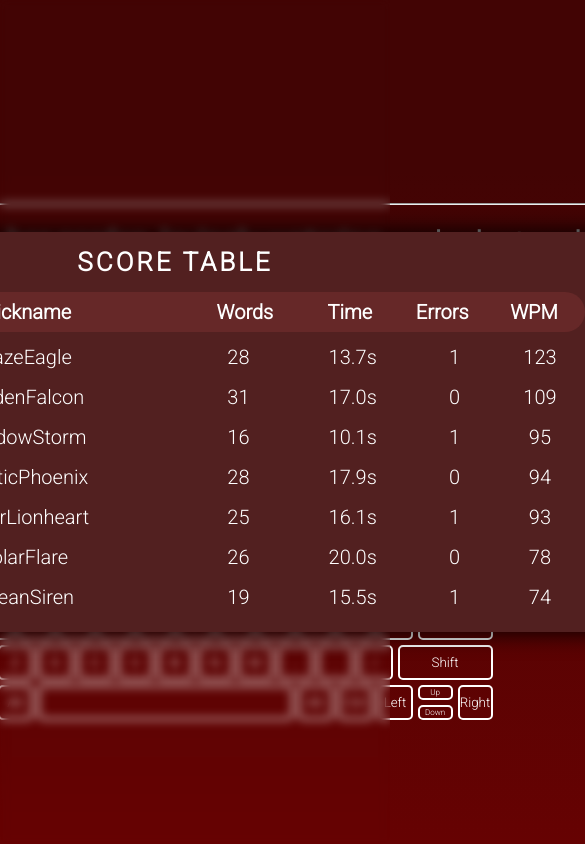
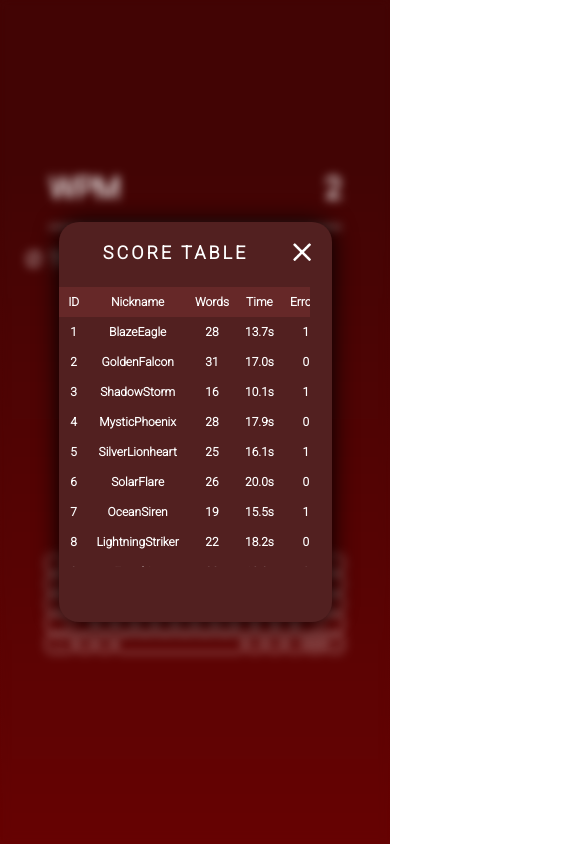
Before and after one commit to roslaniecdominik/TypingApp, a plain HTML site: page index.html in a window 390 px wide. Both pictures are taken after a click on the element "Score table". Shown: the top 844 px of the page, 585 px wide, since content can reach past the window. Drawn offline with nearby package versions, Linux system fonts and the light colour scheme.

Commit message:
responsiveness

```diff
--- a/index.html
+++ b/index.html
@@ -95,17 +95,17 @@
     <div class="ScoreTable-window-container">
       <img id="close-ScoreTable" src="x-icon.png">
       <p class="ScoreTable-title">SCORE TABLE</p>
-      <div class="titleColor">
-        <p style="width: 87px">ID</p>
-        <p style="width: 350px">Nickname</p>
-        <p style="width: 87px">Words</p>
-        <p style="width: 123px">Time</p>
-        <p style="width: 62px">Errors</p>
-        <p style="width: 112px">&nbsp&nbspWPM</p>
-      </div>
       <div class="table">
         <table>
           <thead>
+            <tr>
+              <th>ID</th>
+              <th>Nickname</th>
+              <th>Words</th>
+              <th>Time</th>
+              <th>Errors</th>
+              <th>WPM</th>
+            </tr>
           </thead>
           <tbody>
           </tbody>
--- a/script.js
+++ b/script.js
@@ -31,12 +31,14 @@ const WPMscore = document.createElement("span");
 
 const unshowingButton = ["f5", "escape", "audiovolumemute", "audiovolumeup", "audiovolumedown", "tab", "capslock","shift", "control", "alt", "altgraph", "meta", "enter", "arrowup", "arrowright", "arrowdown", "arrowleft"];
 
-const Text = ["The quick brown fox jumps over the lazy dog",
-"The cat purrs contentedly as it curls up on the windowsill, basking in the warmth of the afternoon sun",
-"With a gentle breeze blowing through the trees, the park is the perfect spot for a leisurely picnic",
-"Jack eagerly opens the envelope to find an invitation to his best friend's birthday party",
-"The stars twinkle in the night sky, creating a sense of wonder and awe in the hearts of onlookers",
-"Emily carefully tends to her garden, lovingly watering each plant and watching them grow with pride"];
+// const Text = ["The quick brown fox jumps over the lazy dog",
+// "The cat purrs contentedly as it curls up on the windowsill, basking in the warmth of the afternoon sun",
+// "With a gentle breeze blowing through the trees, the park is the perfect spot for a leisurely picnic",
+// "Jack eagerly opens the envelope to find an invitation to his best friend's birthday party",
+// "The stars twinkle in the night sky, creating a sense of wonder and awe in the hearts of onlookers",
+// "Emily carefully tends to her garden, lovingly watering each plant and watching them grow with pride"];
+
+const Text = ["The quick"]
 
 let userText = "";
 let startTime;
@@ -53,6 +55,7 @@ let Yend;
 let errorsCount = 0
 let myChart;
 let playerDataScoreTable;
+let newRowHTML;
 
 function generateOriginalText(Text) {
   const textIndex = Math.floor(Math.random() * Text.length);
@@ -207,10 +210,10 @@ function saveScore() {
   if (!sendScoreBox.style.display || sendScoreBox.style.display === "none") {
     sendScoreBox.style.display = "flex";
     setTimeout(() => {
-      sendScoreBox.style.top = "560px"
+      sendScoreBox.style.top = "calc(50% + 200px)"
     }, 10)
   } else {
-    sendScoreBox.style.top = "510px"
+    sendScoreBox.style.top = "calc(50% + 150px)"
     setTimeout(() => {
       sendScoreBox.style.display = "none"
     }, 150)
@@ -227,7 +230,7 @@ function sendScore() {
     playerDataScoreTable = [nickNameInput.value, sourceText.length, titleTime.innerText, titleErrors.innerText, titleWPM.innerText];
     dataScoreTable();
 
-    sendScoreBox.style.top = "510px"
+    sendScoreBox.style.top = "calc(50% + 150px)"
     setTimeout(() => {
       sendScoreBox.style.display = "none";
       sendInfo.style.display = "flex";
@@ -235,20 +238,17 @@ function sendScore() {
     }, 200)
 
     setTimeout(() => {
-      sendInfo.style.top = "560px"
+      sendInfo.style.top = "calc(50% + 200px)"
     }, 500)
 
     setTimeout(() => {
-      sendInfo.style.top = "510px"
+      sendInfo.style.top = "calc(50% + 150px)"
       setTimeout(() => {
         sendInfo.style.display = "none";
       }, 200)
     }, 5000)
   }
 }
-
-saveScoreButton.addEventListener("click", saveScore)
-sendScoreButton.addEventListener("click", sendScore)
 
 function closeChartPopUp() {
   resultWindow.classList.remove("slide-in");
@@ -285,11 +285,12 @@ function dataScoreTable() {
       const dataToScoreTable = rows.map(element => element.split(','));
 
       if (playerDataScoreTable) {
-        // thead.removeChild(thead.lastElementChild)
-        if (thead.lastElementChild) {
+
+        if (newRowHTML) {
+          console.log(thead.lastElementChild)
           thead.removeChild(thead.lastElementChild)
         }
-        const newRowHTML = `
+        newRowHTML = `
         <tr>
             <th>`+0+`</th>
             <th>`+playerDataScoreTable[0]+`</th>
@@ -299,6 +300,7 @@ function dataScoreTable() {
             <th>`+playerDataScoreTable[4]+`</th>
         </tr>
         `;
+        thead.style.background = "linear-gradient(180deg, rgba(102, 40, 40, 1) 50%, rgba(82, 32, 32, 1) 50%)"
         thead.insertAdjacentHTML('beforeend', newRowHTML)
       } else {
         for (let i = 0; i < dataToScoreTable.length; i++) {
@@ -470,15 +472,16 @@ function closeScoreTable() {
 
 };
 
+
 generateOriginalText(Text);
-
-refreshButton.addEventListener("click", refreshingButton)
+saveScoreButton.addEventListener("click", saveScore);
+sendScoreButton.addEventListener("click", sendScore);
+refreshButton.addEventListener("click", refreshingButton);
 
 dataScoreTable()
 
-scoreTableButton.addEventListener("click", openScoreTable)
-
-closeScoreTableButton.addEventListener("click", closeScoreTable)
+scoreTableButton.addEventListener("click", openScoreTable);
+closeScoreTableButton.addEventListener("click", closeScoreTable);
 
 buttonToCloseChartPopUp.addEventListener("click", function(){
   sendScoreBox.style.display = "none";
--- a/style.css
+++ b/style.css
@@ -8,12 +8,12 @@
 
 body {
   height: 100vh;
+  width: 100vw;
   background: linear-gradient(180deg, rgb(66, 4, 4) 20%, rgb(102, 2, 2) 100%);
   display: flex;
   justify-content: center;
   align-items: center;
   flex-direction: column;
-  padding-top: 20px;
   font-family: 'Roboto';
   font-weight: bold;
   color: white;
@@ -22,7 +22,8 @@ body {
 
 body .container {
   flex-direction: column;
-  min-height: 350px;
+  height: 350px;
+  width: 75%;
 }
 
 .container .stat {
@@ -49,8 +50,7 @@ body .container {
 }
 
 .container .contentText {
-  height: 200px;
-  width: 1000px;
+  width: 100%;
   font-size: 30px;
   color: rgb(160, 160, 160);
   margin-top: 20px;
@@ -75,7 +75,7 @@ body .container {
   }
 }
 
-.contentText img{
+.contentText img {
   position: absolute;
   height: 30px;
   width: 30px;
@@ -85,7 +85,7 @@ body .container {
   transition: transform 0.4s ease-in, scale 0.4s ease-in;
 }
 
-.contentText img:hover{
+.contentText img:hover {
   transform: scale(120%);
 }
 
@@ -319,7 +319,7 @@ body .container-keyboard {
 #send-score {
   display: none;
   position: absolute;
-  top: 510px;
+  top: calc(50% + 150px);
   left: calc(50% - 150px);
   width: 300px;
   height: 50px;
@@ -366,7 +366,7 @@ body .container-keyboard {
 #send-info {
   display: none;
   position: absolute;
-  top: 510px;
+  top: calc(50% + 150px);
   left: calc(50% - 150px);
   width: 300px;
   height: 50px;
@@ -390,8 +390,6 @@ body .container-keyboard {
 }
 
 #ScoreTable {
-  width: 200px;
-  height: 30px;
   display: flex;
   justify-content: center;
   font-size: 22px;
@@ -409,7 +407,7 @@ body .container-keyboard {
   display: none;
   position: absolute;
   height: 400px;
-  width: 900px;
+  width: 70%;
   border-radius: 20px;
   background-color: rgb(82, 32, 32);
   box-shadow: 0 0 25px black;
@@ -438,22 +436,6 @@ body .container-keyboard {
   justify-content: center;
 }
 
-.titleColor {
-  width: 820px;
-  height: 40px;
-  border-radius: 20px;
-  background-color: rgb(102, 40, 40);
-  display: flex;
-  justify-content: center;
-  align-items: center;
-  font-size: 20px;
-  margin-left: 20px;
-}
-
-.titleColor p {
-  text-align: center;
-}
-
 .table {
   overflow-y: scroll;
   width: 92%;
@@ -465,9 +447,9 @@ body .container-keyboard {
 
 table {
   font-size: 20px;
-  font-weight: 100;
   width: 100%;
   border-collapse: collapse;
+
 }
 
 th, td {
@@ -477,10 +459,9 @@ th, td {
 }
 
 thead {
-  font-weight: 900;
   position: sticky;
   top: 0;
-  background-color: rgb(82, 32, 32);
+  background: rgb(102, 40, 40);
 }
 
 ::-webkit-scrollbar {
@@ -527,3 +508,84 @@ thead {
 .closeScoreTableAnimation {
   animation: closeScoreTableAnimation 0.3s ease forwards;
 }
+
+
+@media screen and (max-width: 1100px) {
+  .container .stat {
+    font-size: 40px;
+  }
+  .container .contentText {
+    font-size: 28px;
+  }
+  .container-keyboard .keyboard  {
+    grid-template-columns: repeat(30, 13px);
+    grid-template-rows: repeat(10, 13px);
+    grid-gap: 3px;
+    border-radius: 3px;
+  }
+  .keyboard button {
+    font-size: 9px;
+    border: 1px solid white;
+  }
+  .keyboard .backspace, .keyboard .CapsLock, .keyboard .arrowright, .keyboard .arrowleft {
+    font-size: 6px;
+  }
+  .keyboard .arrowdown, .keyboard .arrowup {
+    font-size: 4px;
+  }
+  .contentText img {
+    height: 25px;
+    width: 25px;
+    left: -35px;
+    top: 3px;
+  }
+  #ScoreTable {
+    font-size: 20px;
+  }
+  .ScoreTable-title {
+    font-size: 22px;
+  }
+  table, .titleColor {
+    font-size: 16px;
+  }
+}
+
+@media screen and (max-width: 500px) {
+  .container .stat {
+    font-size: 30px;
+  }
+  .container .contentText {
+    font-size: 20px;
+  }
+  .container-keyboard .keyboard  {
+    grid-template-columns: repeat(30, 8px);
+    grid-template-rows: repeat(10, 8px);
+    grid-gap: 2px;
+    border-radius: 1px;
+  }
+  .keyboard button {
+    font-size: 6px;
+    border: 1px solid white;
+  }
+  .keyboard .backspace, .keyboard .CapsLock, .keyboard .arrowright, .keyboard .arrowleft {
+    font-size: 4px;
+  }
+  .keyboard .arrowdown, .keyboard .arrowup {
+    font-size: 2px;
+  }
+  .contentText img {
+    height: 20px;
+    width: 20px;
+    left: -25px;
+    top: 1px;
+  }
+  #ScoreTable {
+    font-size: 12px;
+  }
+  .ScoreTable-title {
+    font-size: 18px;
+  }
+  table, .titleColor {
+    font-size: 12px;
+  }
+}
```
